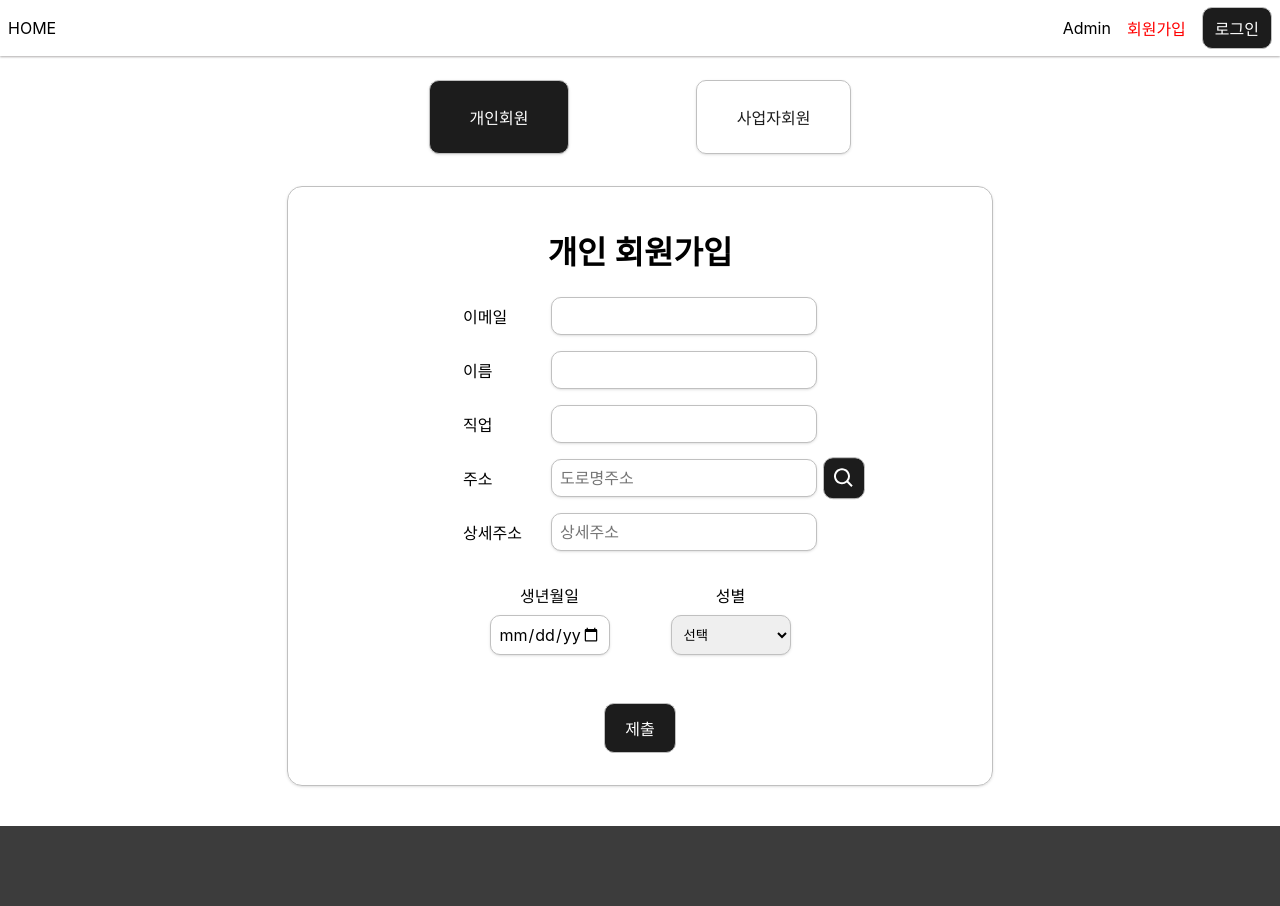
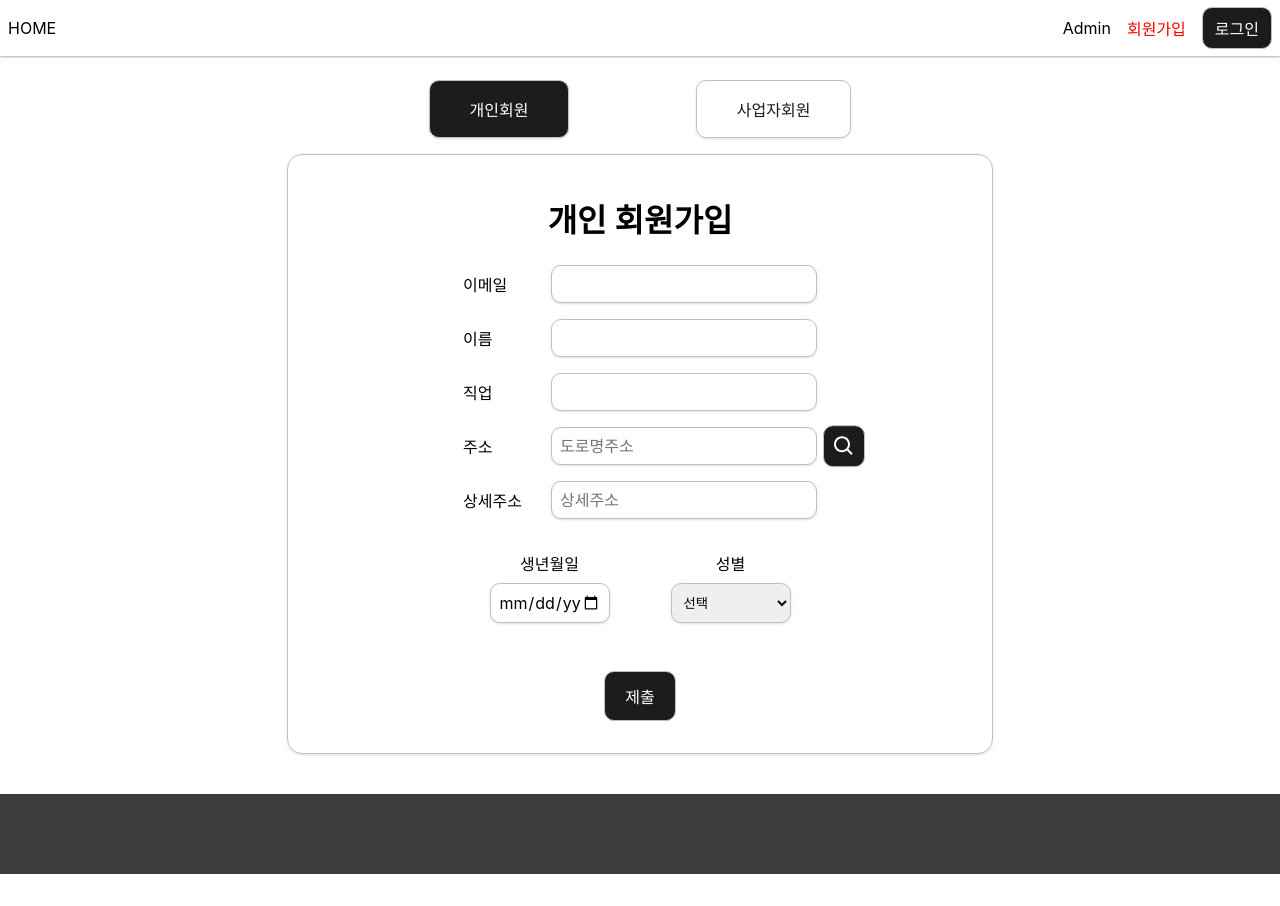
Before and after one commit to yiminwook/fitta, a React (Create React App) app: page /signup/member in a window 1280 px wide. After the commit the page ends 874 px from the top, so only its background shows below. Built offline with nearby package versions, Linux system fonts and the light colour scheme; a web font is replaced by a local one.

Commit message:
Fix: signUpPage layout style

```diff
--- a/src/components/signup/SignUp.module.scss
+++ b/src/components/signup/SignUp.module.scss
@@ -3,7 +3,7 @@
 @import '@/styles/placeholder.scss';
 
 %navTab {
-  padding: 1.5rem 2.5rem;
+  padding: 1rem 2.5rem;
   color: map-get($colors, black);
   border: 1px solid map-get($colors, gray);
   border-radius: 10px;
@@ -16,7 +16,7 @@
 }
 
 .navSection {
-  margin: 1rem 0 2rem 0;
+  margin: 1rem 0 1rem 0;
   nav {
     ul {
       display: flex;
```
